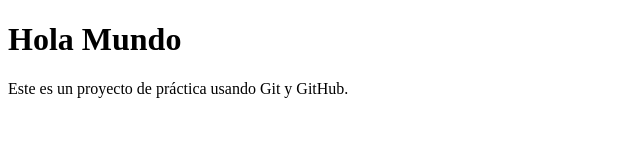
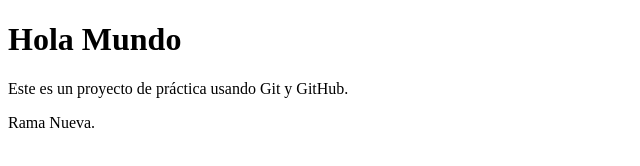
Before and after one commit to ByronToledo18/mi-proyecto-git, a plain HTML site: page index.html in a window 1280 px wide. Shown: the full height of the page, 0-640 px from the left. Drawn offline with Linux system fonts and the light colour scheme.

```diff
--- a/index.html
+++ b/index.html
@@ -7,6 +7,6 @@
 <body>
     <h1>Hola Mundo</h1>
     <p>Este es un proyecto de práctica usando Git y GitHub.</p>
-
+    <p>Rama Nueva.</p>
 </body>
 </html>
```
